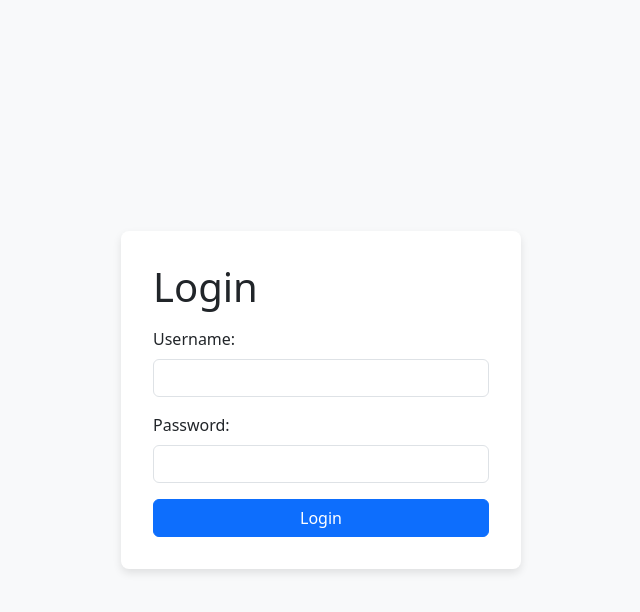
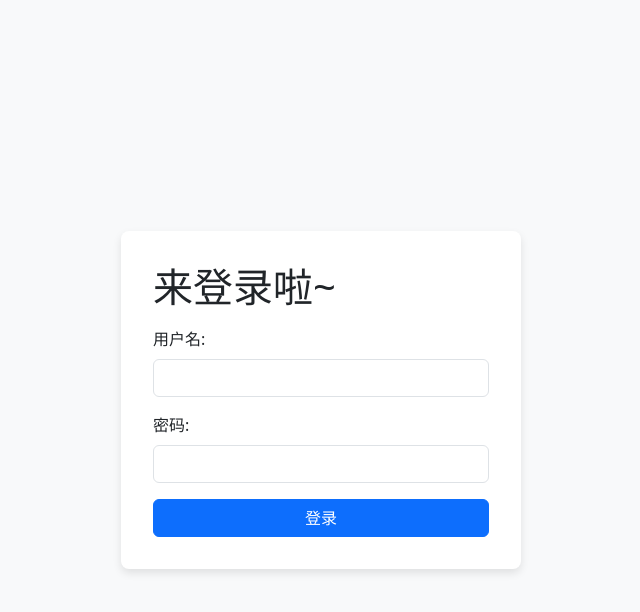
Before and after one commit to gtla6224422/WebDemo-Flask-, a Flask app: page /login in a window 1280 px wide. Shown: the top 612 px of the page, without its empty margins (319-959 px from the left). Run offline with Flask 2, Linux system fonts and the light colour scheme; parts of the project's set-up code (start-up, migrations or seed data) failed here and were passed over.

Commit message:
调一下登录模板

```diff
--- a/app/templates/login.html
+++ b/app/templates/login.html
@@ -3,7 +3,7 @@
 <head>
     <meta charset="UTF-8">
     <meta name="viewport" content="width=device-width, initial-scale=1.0">
-    <title>Login</title>
+    <title>来登录啦~</title>
     <!-- 引入Bootstrap CSS -->
     <link href="https://cdn.jsdelivr.net/npm/bootstrap@5.3.0/dist/css/bootstrap.min.css" rel="stylesheet">
     <!-- 可选：引入自定义样式 -->
@@ -28,19 +28,19 @@
 </head>
 <body>
     <div class="login-container">
-        <h1 class="mb-3">Login</h1>
+        <h1 class="mb-3">来登录啦~</h1>
         <form method="post">
             {{ form.hidden_tag() }}
             <div class="mb-3">
-                <label for="用户名" class="form-label">Username:</label>
+                <label for="用户名" class="form-label">用户名:</label>
                 {{ form.username(class="form-control", id="username") }}
             </div>
             <div class="mb-3">
-                <label for="密码" class="form-label">Password:</label>
+                <label for="密码" class="form-label">密码:</label>
                 {{ form.password(class="form-control", id="password") }}
             </div>
             <div class="d-grid">
-                {{ form.submit(class="btn btn-primary") }}
+                <button type="submit" class="btn btn-primary">登录</button>
             </div>
         </form>
         <!-- 显示闪现的消息 -->
```
